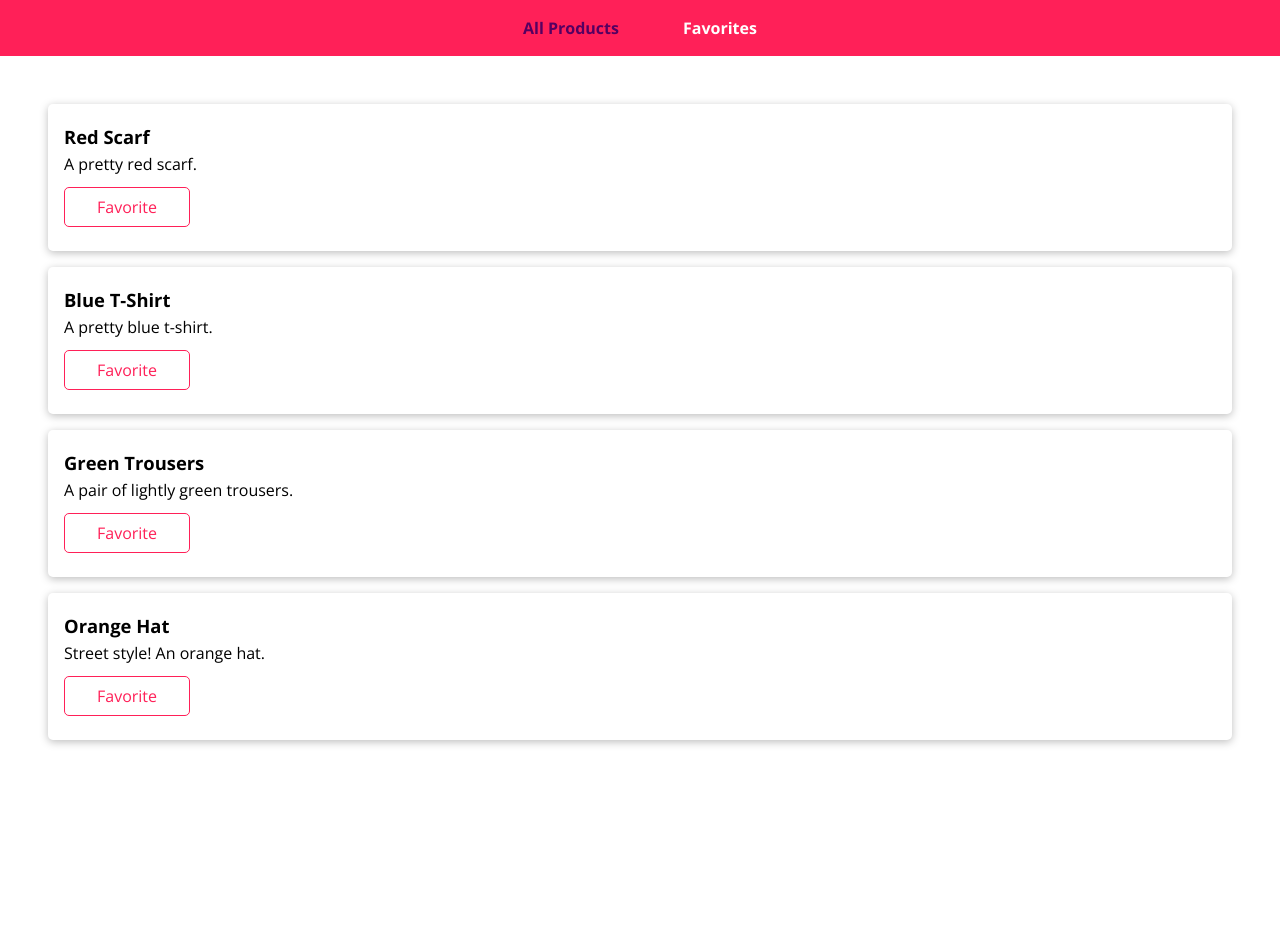
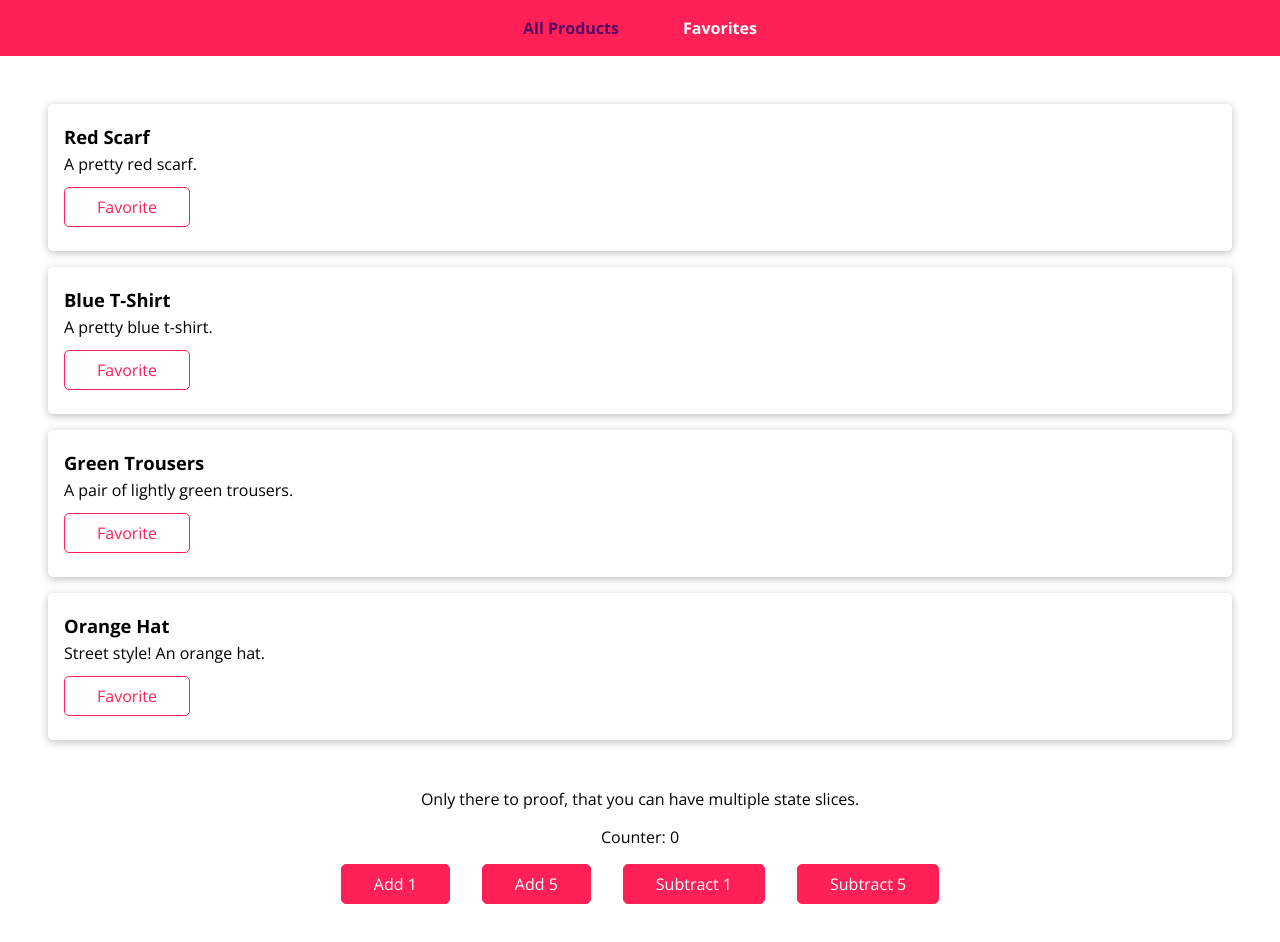
Before and after one commit to MaciejUberna/ReactContextAPI, a React (Create React App) app: page / in a window 1280 px wide. Shown: the top 942 px of the page. Before the commit the page ends 800 px from the top, so only its background shows below. Built offline with nearby package versions, Linux system fonts and the light colour scheme.

Commit message:
Added counter element to App.js. Should work now!

```diff
--- a/src/App.js
+++ b/src/App.js
@@ -4,6 +4,7 @@ import { Route } from 'react-router-dom';
 import Navigation from './components/Nav/Navigation';
 import ProductsPage from './containers/Products';
 import FavoritesPage from './containers/Favorites';
+import Counter from './containers/Counter';
 
 const App = props => {
   return (
@@ -12,6 +13,7 @@ const App = props => {
       <main>
         <Route path="/" component={ProductsPage} exact />
         <Route path="/favorites" component={FavoritesPage} />
+        <Counter />
       </main>
     </React.Fragment>
   );
```
